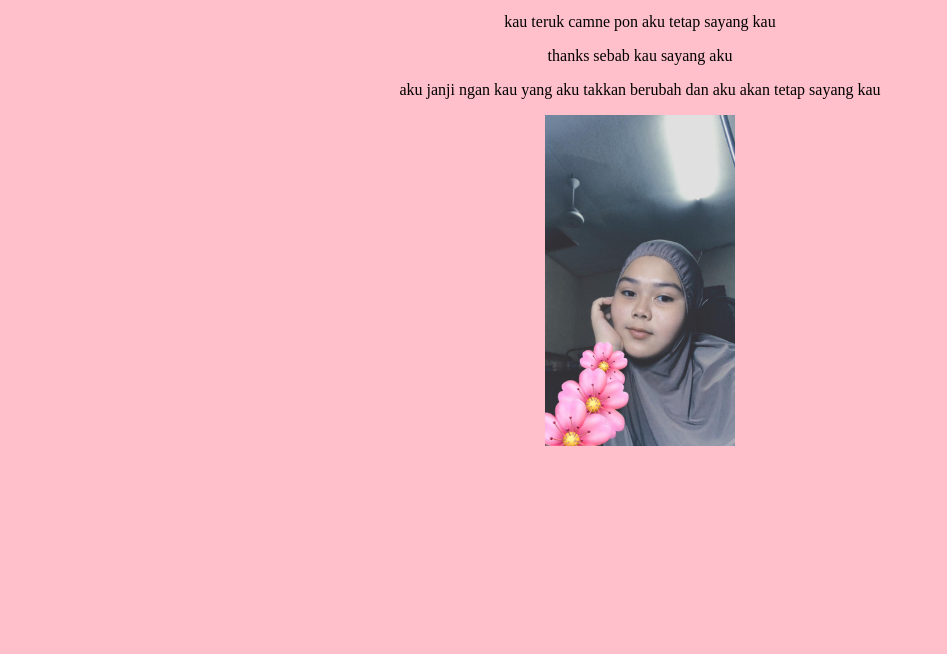
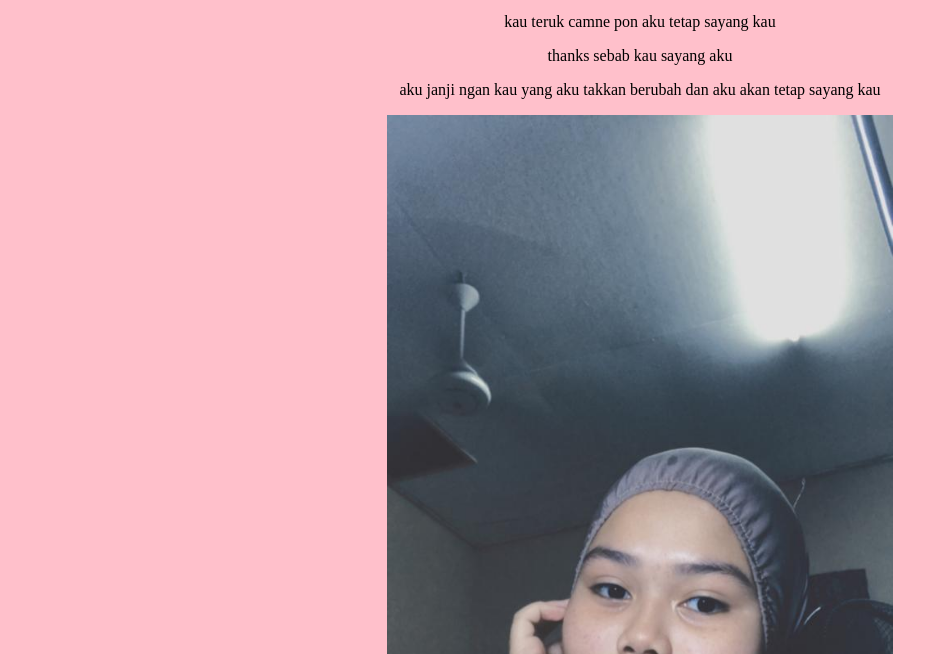
Before and after one commit to Atokz-create/test, a plain HTML site: page index.html in a window 1280 px wide. Shown: the part 146-800 px from the top of the page, without its empty margins (0-947 px from the left). Drawn offline with Linux system fonts and the light colour scheme.

Commit message:
Update index.html

```diff
--- a/index.html
+++ b/index.html
@@ -18,4 +18,4 @@ img {
 <p style="text-align:center;">kau teruk camne pon aku tetap sayang kau</p>
 <p style="text-align:center;">thanks sebab kau sayang aku</p>
 <p style="text-align:center;">aku janji ngan kau yang aku takkan berubah dan aku akan tetap sayang kau</p>
-<img src="fatin.jpg" alt="Paris" style="width:15%;">
+<img src="fatin.jpg" alt="Paris" style="width:40%;">
```
